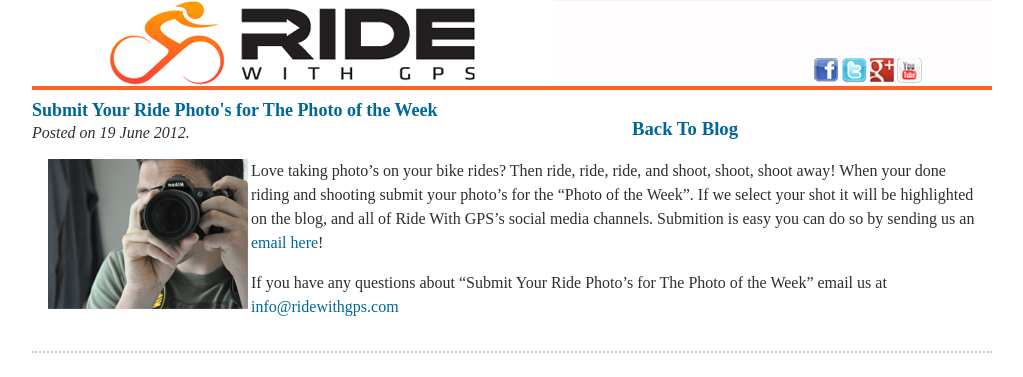
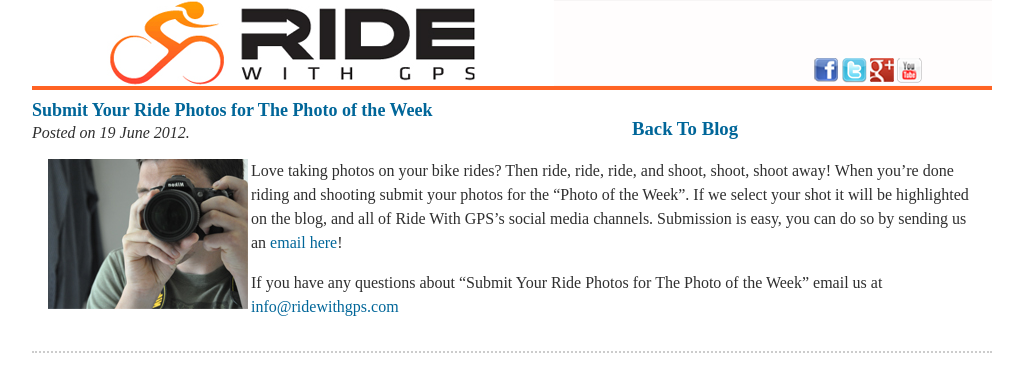
Before and after one commit to kingcu/blog.ridewithgps.com, a Jekyll site: the page built from _posts/2012-06-19-Photo-of-the-Week.markdown, in a window 1280 px wide. Shown: the top 377 px of the page, without its empty margins (128-1151 px from the left). Built offline with Jekyll 4.4.1, drawn with Linux system fonts in a browser that asks for light colours; some web fonts are replaced; Markdown is read by kramdown in place of the engine named in the settings; comment, search, counter and statistics services are not loaded.

Commit message:
updated post

```diff
--- a/_posts/2012-06-19-Photo-of-the-Week.markdown
+++ b/_posts/2012-06-19-Photo-of-the-Week.markdown
@@ -1,7 +1,7 @@
 ---
 layout: post
-title: "Submit Your Ride Photo's for The Photo of the Week"
+title: "Submit Your Ride Photos for The Photo of the Week"
 ---
-<img style="float:left; margin-right:3px;" src="/images/post_images/photo_of_the_week.jpg"> Love taking photo's on your bike rides? Then ride, ride, ride, and shoot, shoot, shoot away! When your done riding and shooting submit your photo's for the "Photo of the Week". If we select your shot it will be highlighted on the blog, and all of Ride With GPS's social media channels. Submition is easy you can do so by sending us an <a href="mailto:info@ridewithgps.com?subject=Photo of the Week Submission">email here</a>!
+<img style="float:left; margin-right:3px;" src="/images/post_images/photo_of_the_week.jpg"> Love taking photos on your bike rides? Then ride, ride, ride, and shoot, shoot, shoot away! When you're done riding and shooting submit your photos for the "Photo of the Week". If we select your shot it will be highlighted on the blog, and all of Ride With GPS's social media channels. Submission is easy, you can do so by sending us an <a href="mailto:info@ridewithgps.com?subject=Photo of the Week Submission">email here</a>!
 
 If you have any questions about "{{ page.title }}" email us at <a href="mailto:info@ridewithgps.com">info@ridewithgps.com</a>
```
